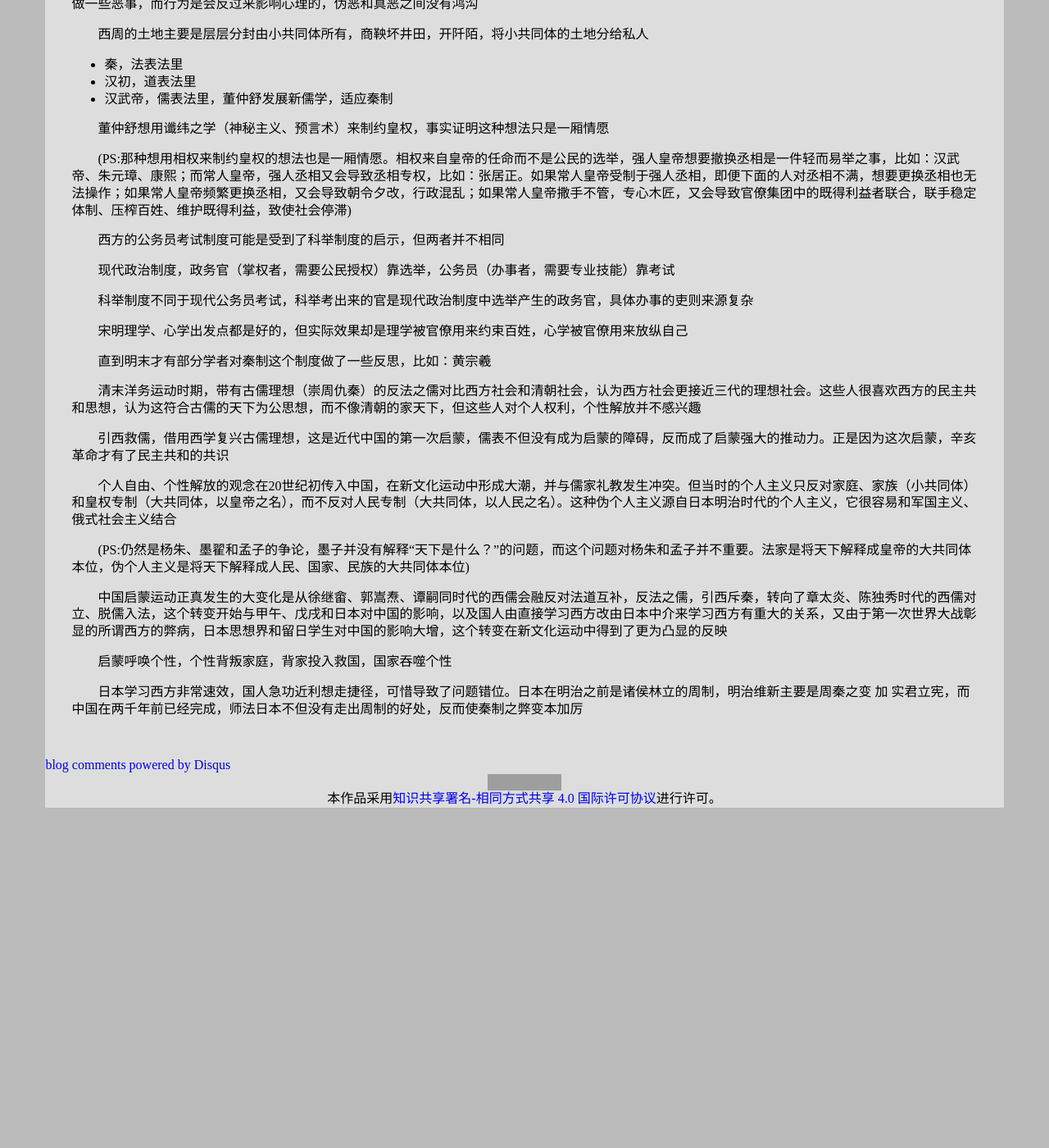
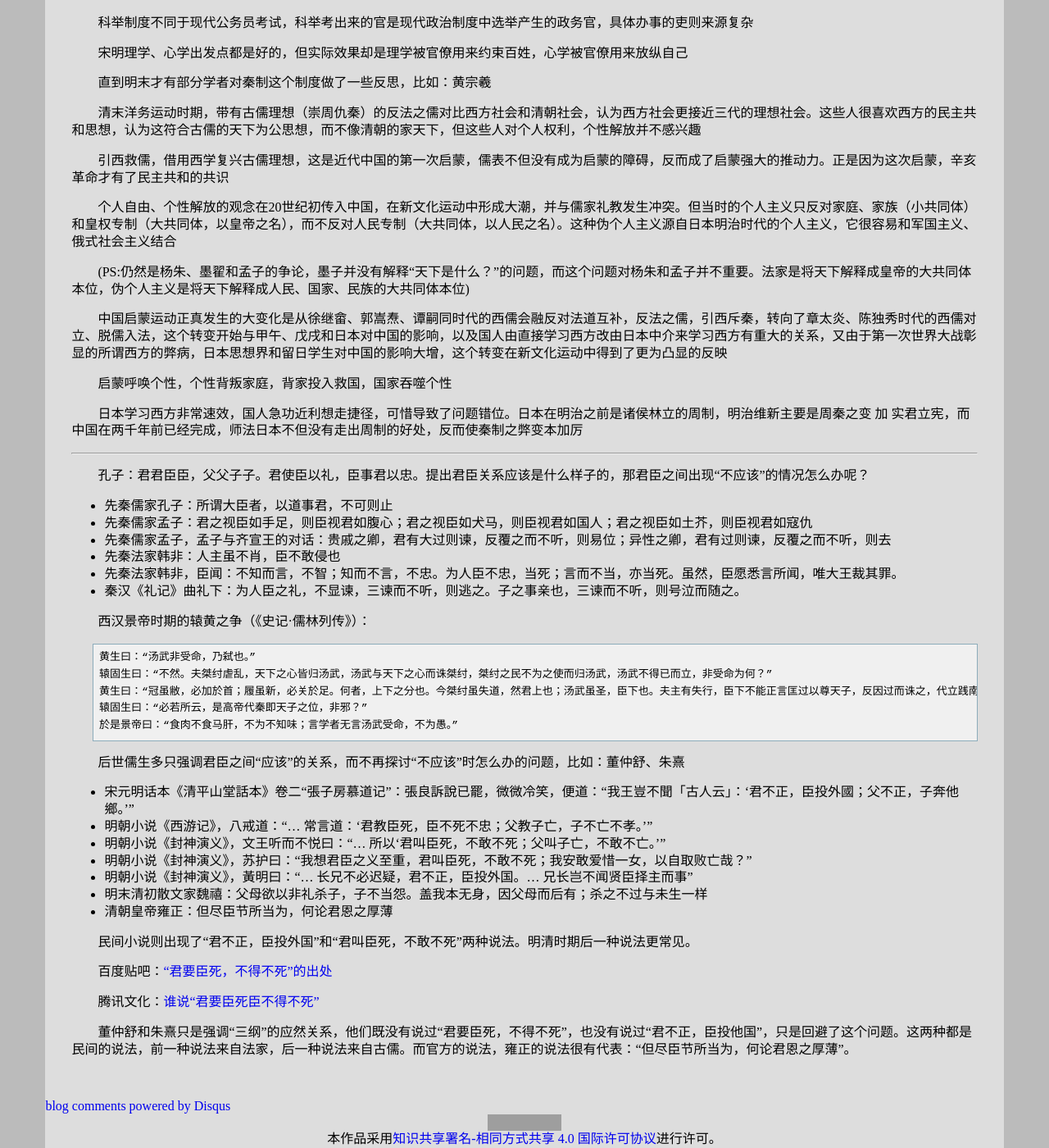
Before and after one commit to leiqin/leiqin.github.io, a Jekyll site: the page built from _posts/2016-02-28-观后笔记：腾讯文化大家讲堂第一季（中国思想史）.markdown, in a window 1280 px wide and 1400 px high, scrolled down 2231 px. Shown: the whole window at 82% size. Built offline with Jekyll 4.4.1, drawn with Linux system fonts in a browser that asks for light colours; comment, search, counter and statistics services are not loaded; before the commit the page ends 3216 px from its top, so only the background shows below that; some of the changed text lies outside the part shown; grey boxes are pictures that could not be loaded.

Commit message:
_ 小修改 修改三纲君臣的内容，并移到最后

```diff
--- a/_posts/2016-02-28-观后笔记：腾讯文化大家讲堂第一季（中国思想史）.markdown
+++ b/_posts/2016-02-28-观后笔记：腾讯文化大家讲堂第一季（中国思想史）.markdown
@@ -128,3 +114,40 @@ title: 观后笔记：腾讯文化大家讲堂第一季（中国思想史）
 启蒙呼唤个性，个性背叛家庭，背家投入救国，国家吞噬个性
 
 日本学习西方非常速效，国人急功近利想走捷径，可惜导致了问题错位。日本在明治之前是诸侯林立的周制，明治维新主要是周秦之变 加 实君立宪，而中国在两千年前已经完成，师法日本不但没有走出周制的好处，反而使秦制之弊变本加厉
+
+- - -
+
+孔子：君君臣臣，父父子子。君使臣以礼，臣事君以忠。提出君臣关系应该是什么样子的，那君臣之间出现“不应该”的情况怎么办呢？
+
+* 先秦儒家孔子：所谓大臣者，以道事君，不可则止
+* 先秦儒家孟子：君之视臣如手足，则臣视君如腹心；君之视臣如犬马，则臣视君如国人；君之视臣如土芥，则臣视君如寇仇
+* 先秦儒家孟子，孟子与齐宣王的对话：贵戚之卿，君有大过则谏，反覆之而不听，则易位；异性之卿，君有过则谏，反覆之而不听，则去
+* 先秦法家韩非：人主虽不肖，臣不敢侵也
+* 先秦法家韩非，臣闻：不知而言，不智；知而不言，不忠。为人臣不忠，当死；言而不当，亦当死。虽然，臣愿悉言所闻，唯大王裁其罪。
+* 秦汉《礼记》曲礼下：为人臣之礼，不显谏，三谏而不听，则逃之。子之事亲也，三谏而不听，则号泣而随之。
+
+西汉景帝时期的辕黄之争（《史记·儒林列传》）：
+
+	黄生曰：“汤武非受命，乃弑也。”
+	辕固生曰：“不然。夫桀纣虐乱，天下之心皆归汤武，汤武与天下之心而诛桀纣，桀纣之民不为之使而归汤武，汤武不得已而立，非受命为何？”
+	黄生曰：“冠虽敝，必加於首；履虽新，必关於足。何者，上下之分也。今桀纣虽失道，然君上也；汤武虽圣，臣下也。夫主有失行，臣下不能正言匡过以尊天子，反因过而诛之，代立践南面，非弑而何也？”
+	辕固生曰：“必若所云，是高帝代秦即天子之位，非邪？”
+	於是景帝曰：“食肉不食马肝，不为不知味；言学者无言汤武受命，不为愚。”
+
+后世儒生多只强调君臣之间“应该”的关系，而不再探讨“不应该”时怎么办的问题，比如：董仲舒、朱熹
+
+* 宋元明话本《清平山堂話本》卷二“張子房慕道记”：張良訴說已罷，微微冷笑，便道：“我王豈不聞「古人云」：‘君不正，臣投外國；父不正，子奔他鄉。’”
+* 明朝小说《西游记》，八戒道：“... 常言道：‘君教臣死，臣不死不忠；父教子亡，子不亡不孝。’”
+* 明朝小说《封神演义》，文王听而不悦曰：“... 所以‘君叫臣死，不敢不死；父叫子亡，不敢不亡。’”
+* 明朝小说《封神演义》，苏护曰：“我想君臣之义至重，君叫臣死，不敢不死；我安敢爱惜一女，以自取败亡哉？”
+* 明朝小说《封神演义》，黃明曰：“... 长兄不必迟疑，君不正，臣投外国。... 兄长岂不闻贤臣择主而事”
+* 明末清初散文家魏禧：父母欲以非礼杀子，子不当怨。盖我本无身，因父母而后有；杀之不过与未生一样
+* 清朝皇帝雍正：但尽臣节所当为，何论君恩之厚薄
+
+民间小说则出现了“君不正，臣投外国”和“君叫臣死，不敢不死”两种说法。明清时期后一种说法更常见。
+
+百度贴吧：[“君要臣死，不得不死”的出处](http://tieba.baidu.com/p/3820900408)
+
+腾讯文化：[谁说“君要臣死臣不得不死”](http://cul.qq.com/a/20150205/052190.htm)
+
+董仲舒和朱熹只是强调“三纲”的应然关系，他们既没有说过“君要臣死，不得不死”，也没有说过“君不正，臣投他国”，只是回避了这个问题。这两种都是民间的说法，前一种说法来自法家，后一种说法来自古儒。而官方的说法，雍正的说法很有代表：“但尽臣节所当为，何论君恩之厚薄”。
```
Also changed, not shown: other parts of _posts/2016-02-28-观后笔记：腾讯文化大家讲堂第一季（中国思想史）.markdown (+0 -14 lines).
